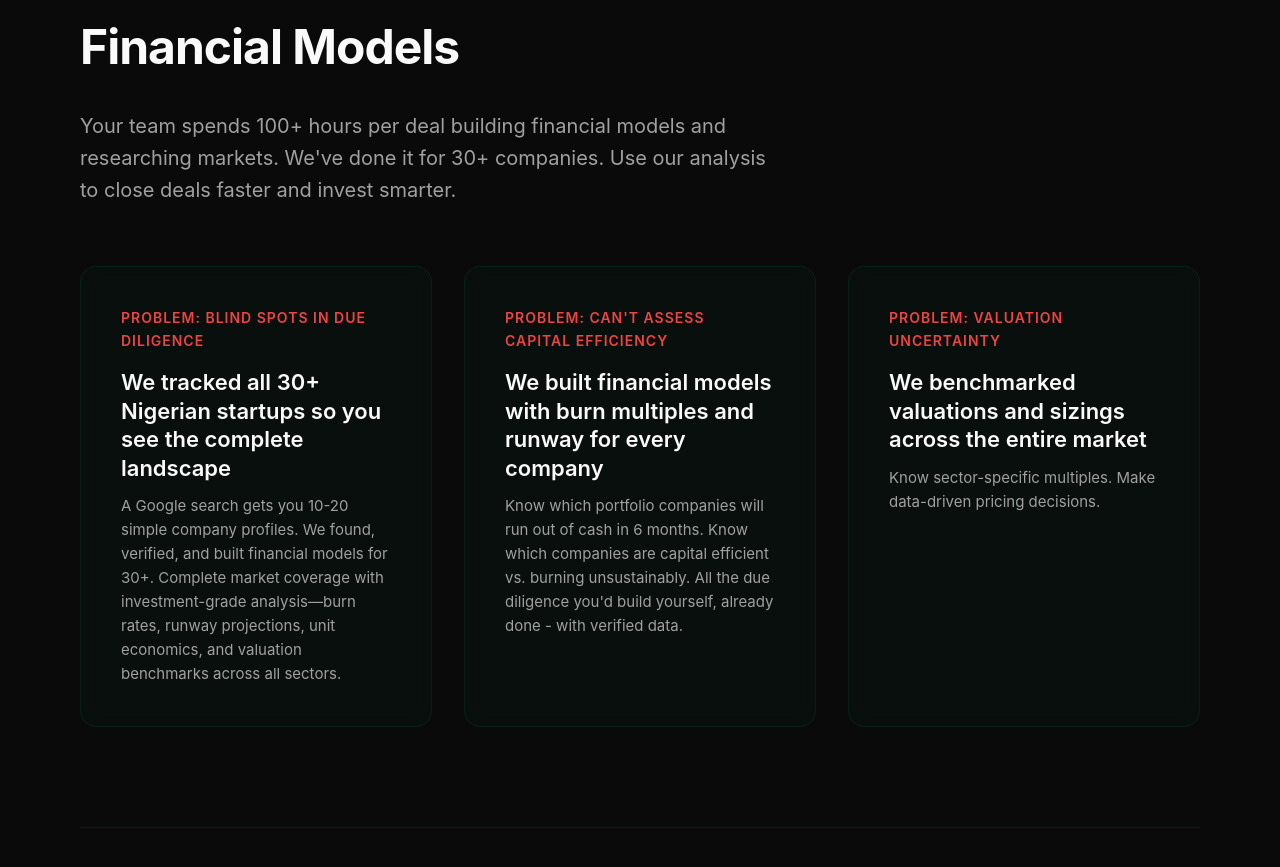
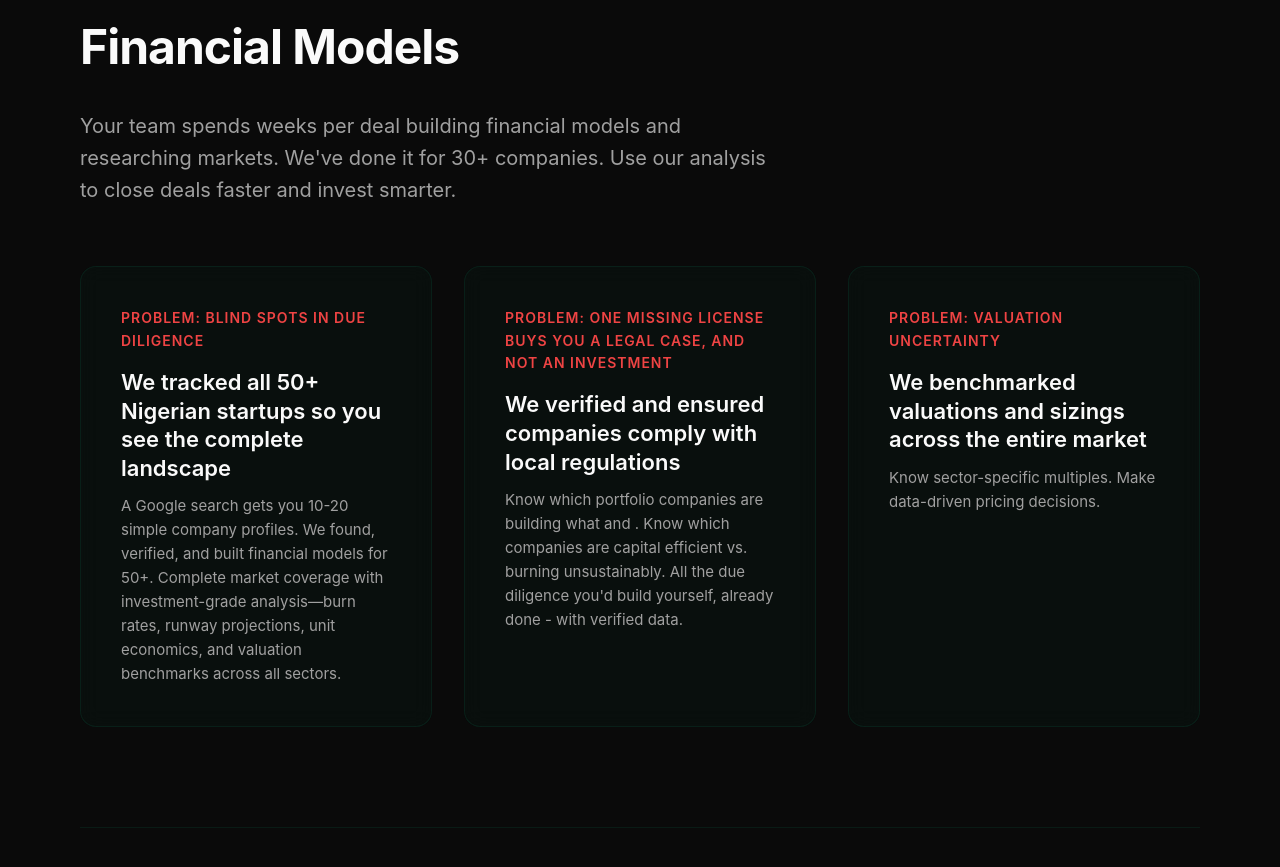
Before and after one commit to odinaka541/lemina-landing-page, a Next.js app: page / in a window 1280 px wide. Shown: the part 2077-2944 px from the top of the page. Built offline with nearby package versions, Linux system fonts and the light colour scheme.

Commit message:
updated copies

```diff
--- a/app/page.tsx
+++ b/app/page.tsx
@@ -124,7 +124,7 @@ function HomeContent() {
                         <div className="insight-card">
                             <div className="insight-number">Invest with certainty</div>
                             <div className="insight-text">For Angels, VCs and Institutional Investors</div>
-                            <div className="insight-action">→ Verified data on 30+ Nigerian startups. See who's building what and the data backing them, confidentially</div>
+                            <div className="insight-action">→ Verified data on 50+ Nigerian startups. See who's building what and the data backing them, confidentially</div>
                         </div>
                         <div className="insight-card">
                             <div className="insight-number">Connect & Scale</div>
@@ -138,19 +138,19 @@ function HomeContent() {
                 <section className="product-section">
                     <div className="section-label">What's available now</div>
                     <h2 className="section-title">Comprehensive Startup Intelligence Reports + Financial Models</h2>
-                    <p className="section-description">Your team spends 100+ hours per deal building financial models and researching markets.
+                    <p className="section-description">Your team spends weeks per deal building financial models and researching markets.
             We've done it for 30+ companies. Use our analysis to close deals faster and invest smarter.</p>
 
                     <div className="product-grid">
                         <div className="product-card">
                             <div className="product-problem">Problem: Blind spots in due diligence</div>
-                            <div className="product-name">We tracked all 30+ Nigerian startups so you see the complete landscape</div>
-                            <div className="product-description">A Google search gets you 10-20 simple company profiles. We found, verified, and built financial models for 30+. Complete market coverage with investment-grade analysis—burn rates, runway projections, unit economics, and valuation benchmarks across all sectors.</div>
+                            <div className="product-name">We tracked all 50+ Nigerian startups so you see the complete landscape</div>
+                            <div className="product-description">A Google search gets you 10-20 simple company profiles. We found, verified, and built financial models for 50+. Complete market coverage with investment-grade analysis—burn rates, runway projections, unit economics, and valuation benchmarks across all sectors.</div>
                         </div>
                         <div className="product-card">
-                            <div className="product-problem">Problem: Can't assess capital efficiency</div>
-                            <div className="product-name">We built financial models with burn multiples and runway for every company</div>
-                            <div className="product-description">Know which portfolio companies will run out of cash in 6 months. Know which companies are capital efficient vs. burning unsustainably. All the due diligence you'd build yourself, already done - with verified data.</div>
+                            <div className="product-problem">Problem: One missing license buys you a legal case, and not an investment</div>
+                            <div className="product-name">We verified and ensured companies comply with local regulations</div>
+                            <div className="product-description">Know which portfolio companies are building what and . Know which companies are capital efficient vs. burning unsustainably. All the due diligence you'd build yourself, already done - with verified data.</div>
                         </div>
                         <div className="product-card">
                             <div className="product-problem">Problem: Valuation uncertainty</div>
```
